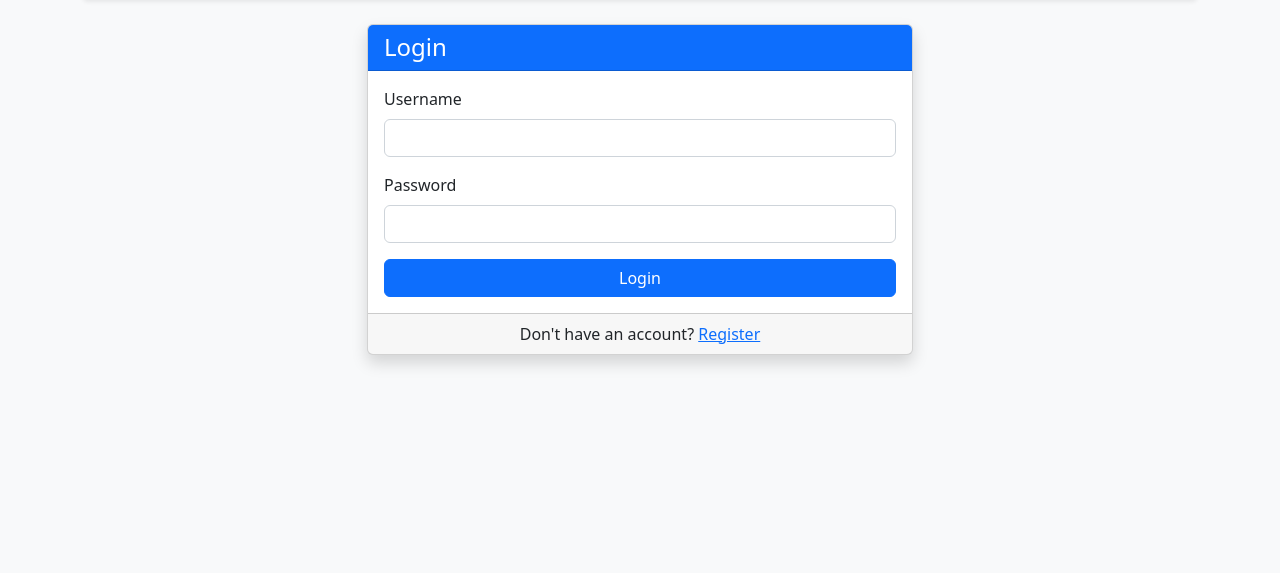
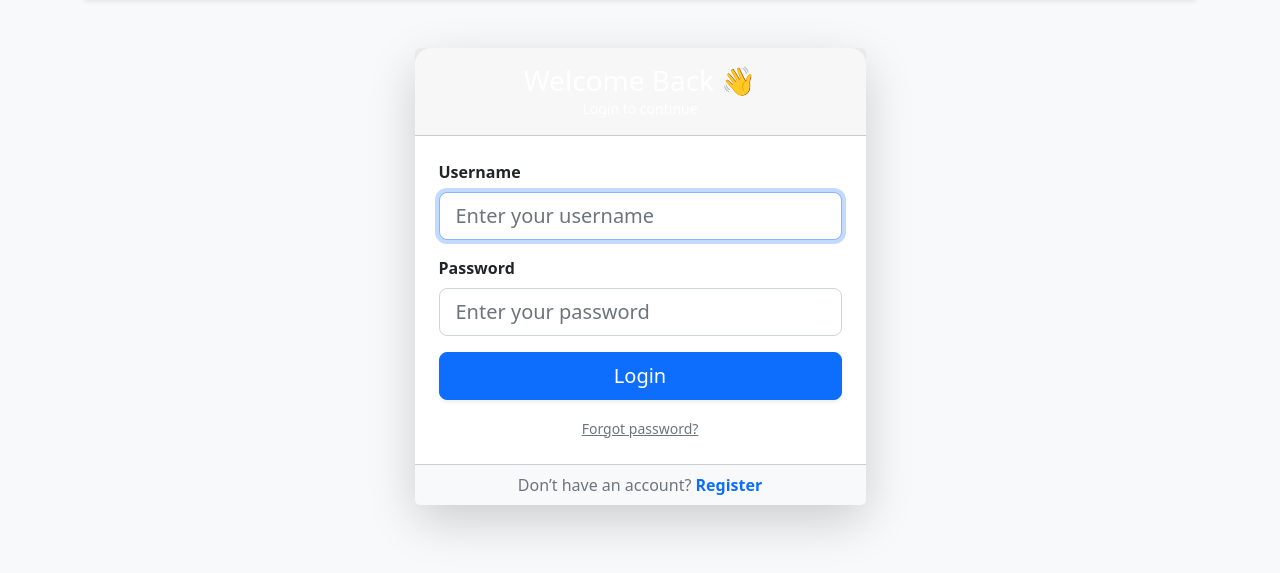
Before and after one commit to PriyanshusinghPanda/EchoDrop, a Flask app: template templates/login.html in a window 1280 px wide. Shown: the part 88-661 px from the top of the page. Run offline with Flask 3, Linux system fonts and the light colour scheme; the template is opened without the code that fills it, so the values that code supplies are empty.

Commit message:
enhanced ui

```diff
--- a/templates/login.html
+++ b/templates/login.html
@@ -3,29 +3,51 @@
 {% block title %}Login - Anonymous Messaging{% endblock %}
 
 {% block content %}
-<div class="row justify-content-center">
-    <div class="col-md-6">
-        <div class="card shadow">
-            <div class="card-header bg-primary text-white">
-                <h4 class="mb-0">Login</h4>
+<div class="row justify-content-center mt-5">
+    <div class="col-md-6 col-lg-5">
+        <div class="card shadow-lg border-0 rounded-4">
+            <div class="card-header bg-gradient-primary text-white text-center py-3 rounded-top-4">
+                <h3 class="mb-0">Welcome Back 👋</h3>
+                <p class="mb-0 small">Login to continue</p>
             </div>
-            <div class="card-body">
+            <div class="card-body p-4">
+                <!-- Flash/Error messages -->
+                {% with messages = get_flashed_messages(with_categories=true) %}
+                  {% if messages %}
+                    {% for category, message in messages %}
+                      <div class="alert alert-{{ category }} alert-dismissible fade show" role="alert">
+                        {{ message }}
+                        <button type="button" class="btn-close" data-bs-dismiss="alert" aria-label="Close"></button>
+                      </div>
+                    {% endfor %}
+                  {% endif %}
+                {% endwith %}
+
                 <form method="POST">
+                    {{ form.hidden_tag() }}  <!-- CSRF protection if using Flask-WTF -->
+
                     <div class="mb-3">
-                        <label for="username" class="form-label">Username</label>
-                        <input type="text" class="form-control" id="username" name="username" required>
+                        <label for="username" class="form-label fw-bold">Username</label>
+                        <input type="text" class="form-control form-control-lg" id="username" name="username" placeholder="Enter your username" required autofocus>
                     </div>
+
                     <div class="mb-3">
-                        <label for="password" class="form-label">Password</label>
-                        <input type="password" class="form-control" id="password" name="password" required>
+                        <label for="password" class="form-label fw-bold">Password</label>
+                        <input type="password" class="form-control form-control-lg" id="password" name="password" placeholder="Enter your password" required>
                     </div>
-                    <div class="d-grid">
-                        <button type="submit" class="btn btn-primary">Login</button>
+
+                    <div class="d-grid mb-3">
+                        <button type="submit" class="btn btn-primary btn-lg shadow-sm">Login</button>
+                    </div>
+
+                    <div class="text-center">
+                        <a href="#" class="small text-muted">Forgot password?</a>
                     </div>
                 </form>
             </div>
-            <div class="card-footer text-center">
-                Don't have an account? <a href="{{ url_for('register') }}">Register</a>
+            <div class="card-footer text-center bg-light rounded-bottom-4">
+                <span class="text-muted">Don’t have an account?</span>
+                <a href="{{ url_for('register') }}" class="fw-bold text-primary text-decoration-none"> Register</a>
             </div>
         </div>
     </div>
```
